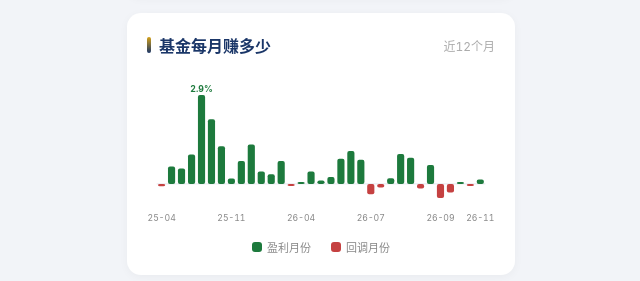
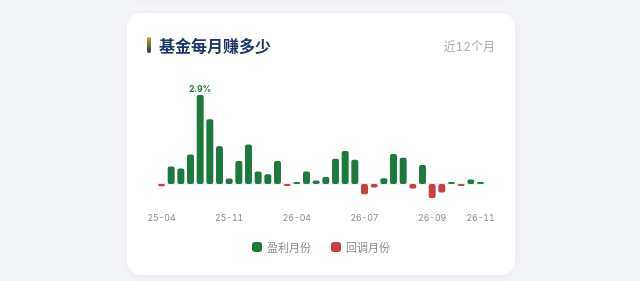
Before and after one commit to redclawcecilia-tech/family, a plain HTML site: page index.html in a window 1280 px wide. Shown: the part 1036-1317 px from the top of the page, without its empty margins (319-959 px from the left). Drawn offline with Linux system fonts and the light colour scheme.

Commit message:
净值手动更新 2026-11-19 NAV=1.3624

```diff
--- a/index.html
+++ b/index.html
@@ -57,6 +57,7 @@ const CONFIG = {
 
 
 
+
     { date: "2026-03-31", nav: 1.2869 },
     { date: "2026-04-22", nav: 1.2966 },   // 自 Gmail 邮件自动读取
     { date: "2026-04-23", nav: 1.2961 },
@@ -78,7 +79,9 @@ const CONFIG = {
     { date: "2026-10-13", nav: 1.3593 },
     { date: "2026-10-16", nav: 1.3602 },
     { date: "2026-10-21", nav: 1.3596 },
-    { date: "2026-11-04", nav: 1.3616 }
+    { date: "2026-11-04", nav: 1.3616 },
+    { date: "2026-11-19", nav: 1.3624 }
+
 
 
 
@@ -102,6 +105,7 @@ const CONFIG = {
 
   // 【琰知一号基金历史净值】（来自招商 PPT，展示给父母建立信心）
   fundHistory: [
+
 
 
 
@@ -154,7 +158,9 @@ const CONFIG = {
     { date: "2026-10-13", nav: 1.3593 },
     { date: "2026-10-16", nav: 1.3602 },
     { date: "2026-10-21", nav: 1.3596 },
-    { date: "2026-11-04", nav: 1.3616 }
+    { date: "2026-11-04", nav: 1.3616 },
+    { date: "2026-11-19", nav: 1.3624 }
+
 
 
 
```
